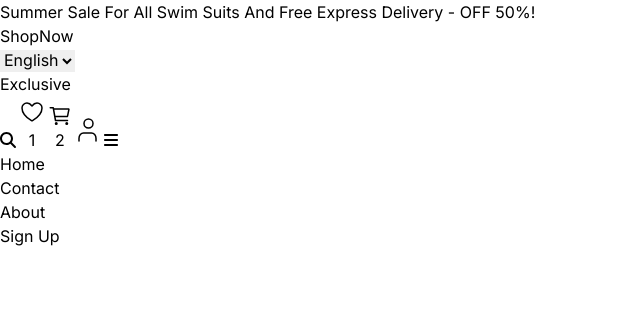
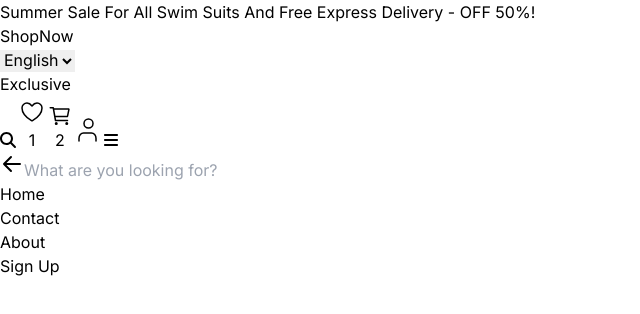
Before and after one commit to asim16111980/Week_Four_Task_One, a React (Vite) app: page / in a window 1280 px wide. Both pictures are taken after a click on the button 8 px from the left and 140 px from the top of the page. Shown: the top 314 px of the page, without its empty margins (0-640 px from the left). Built offline with nearby package versions, Linux system fonts and the light colour scheme.

Commit message:
Create SearchBoxProvider.jsx File

```diff
--- a/src/App.jsx
+++ b/src/App.jsx
@@ -1,13 +1,16 @@
-import './App.css'
-import Header from './components/Header'
-import TopHeader from './components/TopHeader'
+import './App.css';
+import Header from './components/Header';
+import TopHeader from './components/TopHeader';
+import {  SearchBoxProvider } from './context/SearchBoxProvider';
 
 function App() {
 
   return (
     <>
       <TopHeader />
-      <Header/>
+      <SearchBoxProvider>
+        <Header />
+      </SearchBoxProvider>
     </>
   )
 }
--- a/src/components/Header.jsx
+++ b/src/components/Header.jsx
@@ -1,24 +1,28 @@
-import { useState } from 'react';
+import { useState,useContext } from 'react';
 import { FontAwesomeIcon } from '@fortawesome/react-fontawesome';
 import { faSearch, faBars, faTimes } from '@fortawesome/free-solid-svg-icons';
 import Icon from './Icon';
+import SearchBox from './SearchBox';
+import { SearchBoxContext} from '../context/SearchBoxProvider';
 
 const Header = () => {
-    const [isMenuOpen, setIsMenuOpen] = useState(false);
-    const [isSearchOpen, setIsSearchOpen] = useState(false);
+    const [isMenuOpened, setIsMenuOpened] = useState(false);
+    const { state, dispatch } = useContext(SearchBoxContext);
+
     return (
+
             <header className="w-full h-[38px] flex items-center justify-between p-2 relative">
                 <h1 className="font-bold text-black text-lg">
                     Exclusive</h1>
                 <div className='flex-1 flex items-center justify-end gap-1'>
-                <button type='button'><FontAwesomeIcon icon={faSearch} onClick={() => setIsSearchOpen(!isSearchOpen)} /></button>
+                    <button type='button' onClick={() => dispatch({type:"TOGGLE"})}><FontAwesomeIcon icon={faSearch} /></button>
                     <button type='button'><Icon icon="../public/icons/IWishlist.svg" badgeCount="1" /></button>
                     <button type='button'><Icon icon="../public/icons/ICart.svg" badgeCount="2" /></button>
                     <button type='button'><Icon icon="../public/icons/IUser.svg" /></button>
-                <button type="button" className='w-8 h-8 text-xl text-black md:hidden ml-0' onClick={() => setIsMenuOpen(!isMenuOpen)}><FontAwesomeIcon icon={isMenuOpen ? faTimes : faBars} /></button>
+                    <button type="button" className='w-8 h-8 text-xl text-black md:hidden ml-0' onClick={() => setIsMenuOpened(!isMenuOpened)}><FontAwesomeIcon icon={isMenuOpened ? faTimes : faBars} /></button>
                 </div>
-
-            <nav className={`w-full h-auto md:gap-6 absolute md:static top-[38px] left-0 text-black bg-white transition-all duration-300 ease-in-out shadow  ${isMenuOpen ? "block" : "hidden"
+                {state.isSearchBoxOpened && <SearchBox />}
+                <nav className={`w-full h-auto md:gap-6 absolute md:static top-[38px] left-0 text-black bg-white transition-all duration-300 ease-in-out shadow  ${isMenuOpened ? "block" : "hidden"
                     }`}>
                     <ul className={`flex flex-col bg-transparent md:flex-row `}>
                         <li className='p-2 md:py-0 text-sm hover:bg-[#7D8184] transition-all duration-300 ease-in-out'><a href="/">Home</a></li>
@@ -28,6 +32,7 @@ const Header = () => {
                     </ul>
                 </nav>
             </header>
+
     )
 }
 
--- a/src/components/SearchBox.jsx
+++ b/src/components/SearchBox.jsx
@@ -1,8 +1,12 @@
-import Icon from "./Icon"
+import { SearchBoxContext } from "../context/SearchBoxProvider";
+import Icon from "./Icon";
+import {  useContext } from 'react';
 
 const SearchBox = () => {
+  // const [isClosed, setIsClosed] = useState(false);
+  const { state, dispatch } = useContext(SearchBoxContext)
   return (
-    <div className="absolute w-full h-full inset-0"><Icon icon="../public/icons/IArrowLeft.svg"/> <input type="search" className='' placeholder="What are you looking for?"/></div>
+    <div className={`absolute w-full h-full flex items-center gap-2 inset-0 bg-white p-1 ${!state.isSearchBoxOpened ? "hidden" : "block"}`}><button type="button" onClick={() => dispatch({ type: "TOGGLE" })}><Icon icon="../public/icons/IArrowLeft.svg" /> </button><input type="search" className='flex-1 h-full px-2 border-2 rounded-3xl' placeholder="What are you looking for?" /></div>
   )
 }
 
--- /dev/null
+++ b/src/context/SearchBoxProvider.jsx
@@ -0,0 +1,26 @@
+import React, { createContext, useReducer } from "react";
+
+const SearchBoxContext = createContext();
+
+// Reducer function to handle state updates
+const searchBoxReducer = (state, action) => {
+    switch (action.type) {
+        case "TOGGLE":
+            return { ...state, isSearchBoxOpened: !state.isSearchBoxOpened };
+        default:
+            return state;
+    }
+};
+
+const SearchBoxProvider = ({ children }) => {
+    // Using useReducer for state management
+    const [state, dispatch] = useReducer(searchBoxReducer, { isSearchBoxOpened: false });
+
+    return (
+        <SearchBoxContext.Provider value={{ state, dispatch }}>
+            {children}
+        </SearchBoxContext.Provider>
+    );
+};
+
+export { SearchBoxContext, SearchBoxProvider };
```
Lines whose indentation alone changed are shown as unchanged.
